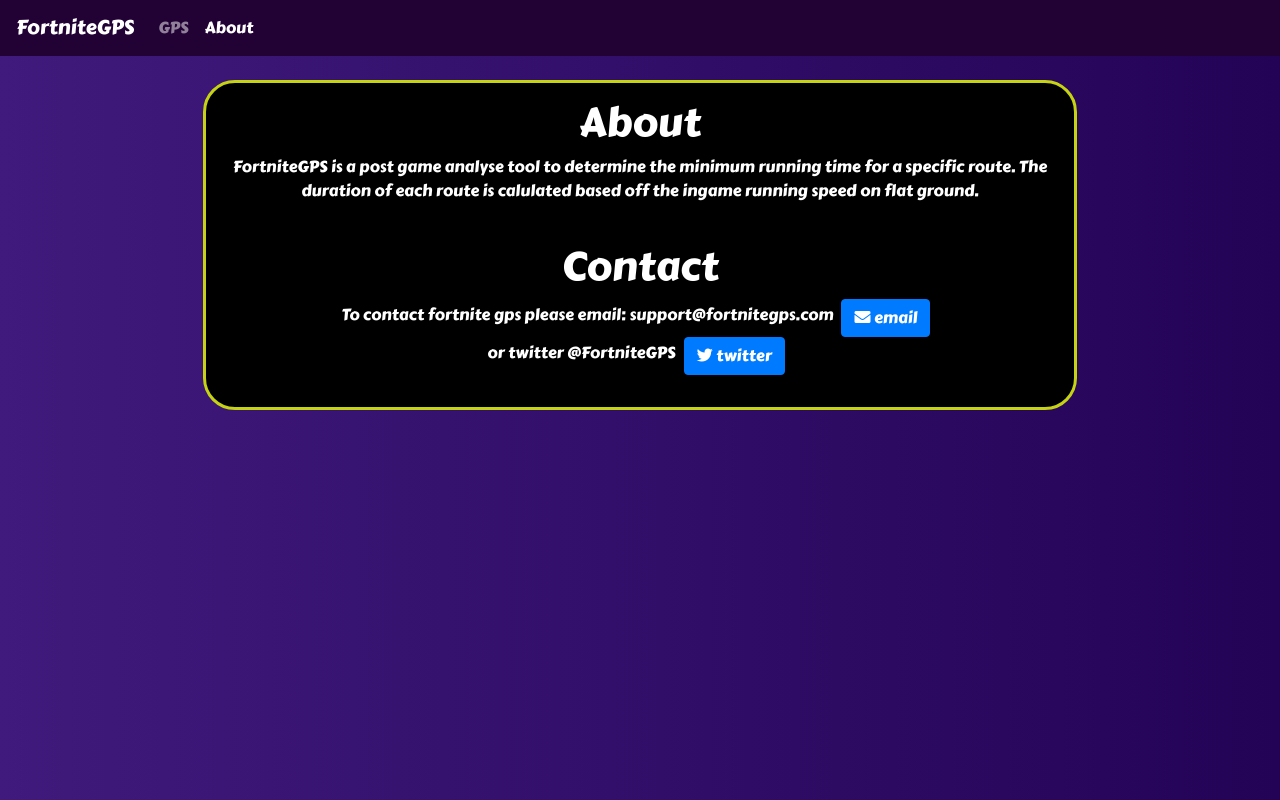
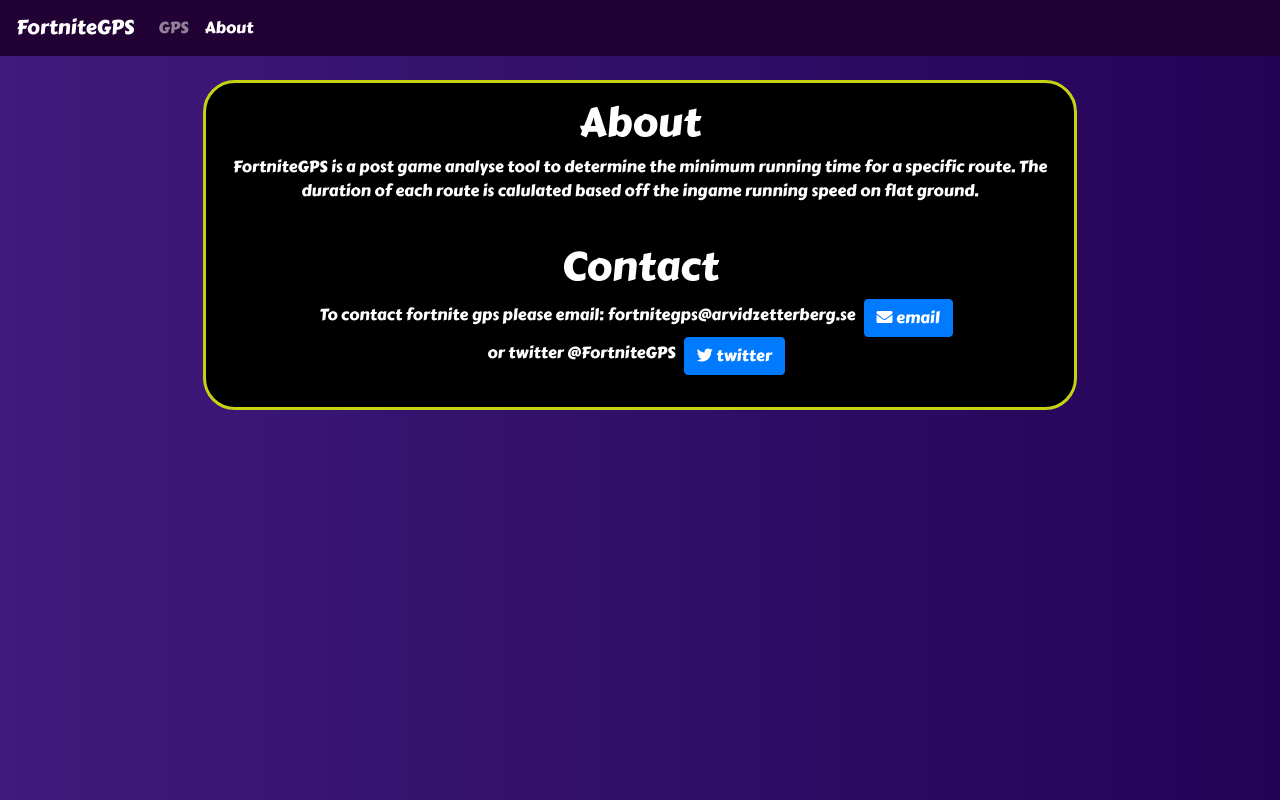
Before and after one commit to ztgz/FortniteGPS, a React (Create React App) app: page /about in a window 1280 px wide. Built offline with nearby package versions, Linux system fonts and the light colour scheme.

Commit message:
Change contact email

```diff
--- a/src/components/AboutPage.js
+++ b/src/components/AboutPage.js
@@ -12,8 +12,8 @@
             </p>
             <br />
             <h1>Contact</h1>
-            <form action="mailto:support@fortnitegps.com" method="post" enctype="text/plain">
-                To contact fortnite gps please email: support@fortnitegps.com
+            <form action="mailto:fortnitegps@arvidzetterberg.se" method="post" enctype="text/plain">
+                To contact fortnite gps please email: fortnitegps@arvidzetterberg.se
                 <button className="btn btn-primary mx-2" type="submite">
                     <i className="fas fa-envelope" /> email
                 </button>
```
